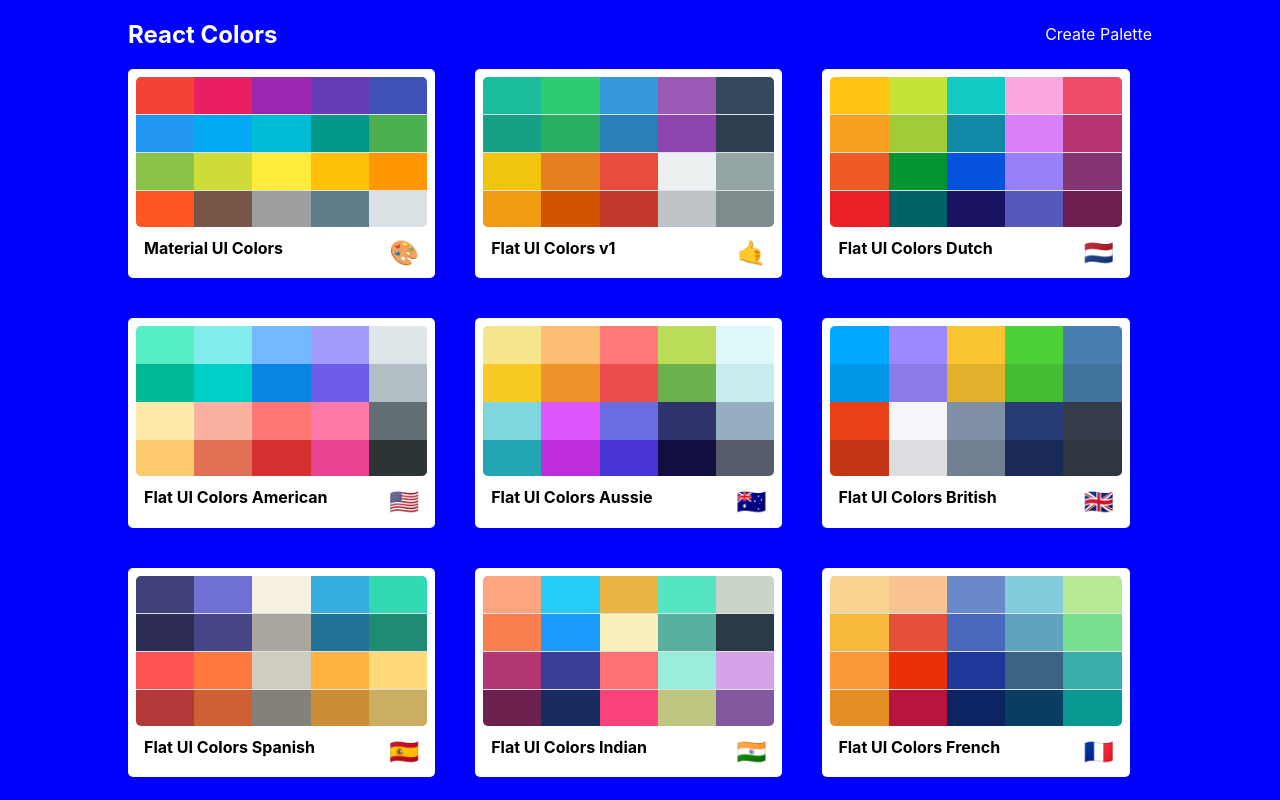
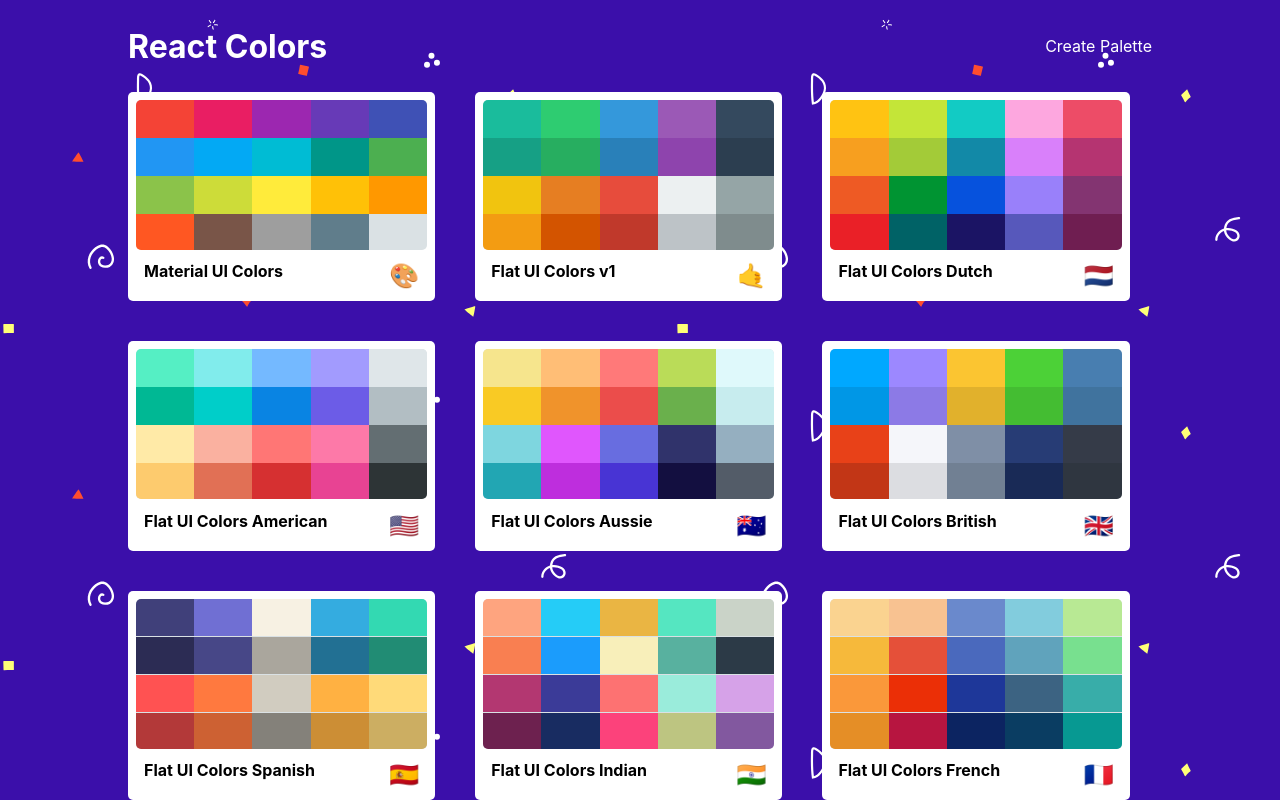
Before and after one commit to prathamps/massivecolorproject, a React (Create React App) app: page / in a window 1280 px wide. Built offline with nearby package versions, Linux system fonts and the light colour scheme.

Commit message:
Add bg sbg to Palette List

```diff
--- a/src/PaletteList.js
+++ b/src/PaletteList.js
@@ -14,7 +14,7 @@
             <div className={classes.root}>
                 <div className={classes.container}>
                     <nav className={classes.nav}>
-                        <h1>React Colors</h1>
+                        <h1 className={classes.heading}>React Colors</h1>
                         <Link to="/palette/new">Create Palette</Link>
                     </nav>
                     <div className={classes.palettes}>
--- a/src/styles/PaletteListStyles.js
+++ b/src/styles/PaletteListStyles.js
@@ -1,12 +1,17 @@
 import sizes from './sizes';
+import bg from './bg.svg';
 
 export default {
     root: {
-        backgroundColor: "blue",
-        height: "100vh",
         display: "flex",
         alignItems: "flex-start",
-        justifyContent: "center"
+        justifyContent: "center",
+        /* background by SVGBackgrounds.com */
+        backgroundColor: "#3b0faa",
+        backgroundImage: `url(${bg})`
+    },
+    heading: {
+        fontSize: "2rem"
     },
     container: {
         width:"50%",
@@ -43,7 +48,7 @@
         },
         [sizes.down("xs")]: {
             gridTemplateColumns: "repeat(1,100%)",
-            gridGap: "1rem"
+            gridGap: "1.4rem"
         }
 
     }
```
Also changed, not shown: src/styles/bg.svg (added).
